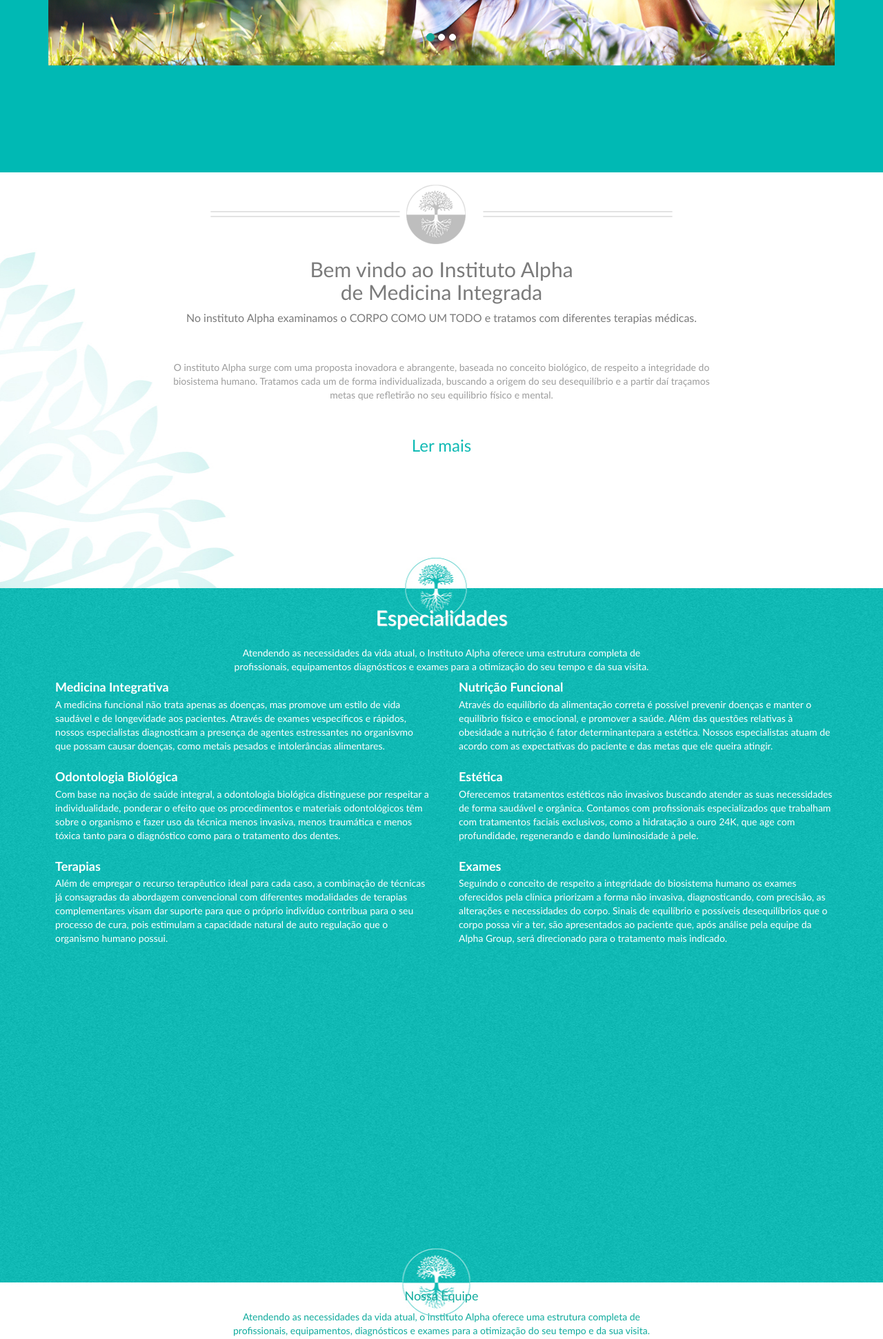
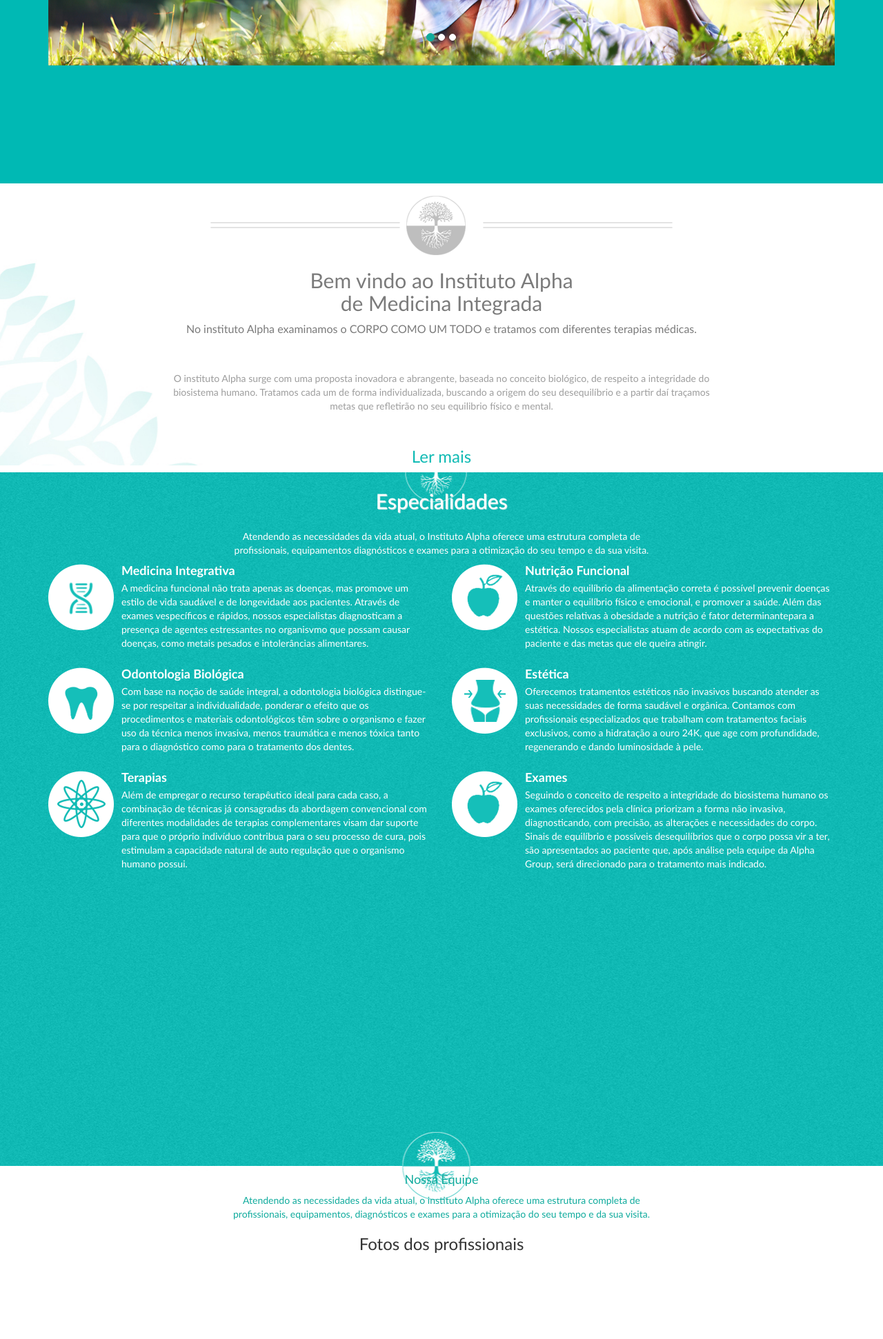
Before and after one commit to pamgaiguer/alphainstitute, a PHP site: page / in a window 1280 px wide. Shown: the part 493-2435 px from the top of the page at 69% size. Run offline with PHP 8.4, Linux system fonts and the light colour scheme.

Commit message:
efetos do alpha

```diff
--- a/css/main.css
+++ b/css/main.css
@@ -1,5 +1,5 @@
-html{
-  background-size: cover;
+html, body{
+  height: 100%;
 }
 body{
   font-family: 'Lato';
@@ -29,6 +29,7 @@
 }
 .go-top{
   background: #FAFAFA;
+  font-family: 'Lato';
   bottom: 0px;
   right: 0px;
   color: #00b9b4;
@@ -63,39 +64,56 @@
   background-color: #10AB9D;
   border: 1px solid #10AB9D;
 }
+.carousel-inner>.item>a>img, .carousel-inner>.item>img, .img-responsive, .thumbnail a>img, .thumbnail>img {
+  display: inline-block;
+}
+.carousel-control.right, .carousel-control.left{
+  background-image: none;
+}
+.arrow{
+  width: 29px;
+  height: 50px;
+  background-repeat: no-repeat;
+  position: absolute;
+  top: 40%;
+}
+.arrow-left{
+  background-image: url('../images/arrow-left.png');
+  left: 30%;
+}
+.arrow-right{
+  background-image: url('../images/arrow-right.png');
+  right: 30%;
+}
 .div-home{
   background-color: #00b9b4;
-  height: 634px;
+  height: 650px;
+  background-size: auto 100%;
 }
 .div-instituto{
-  background-image: url('../images/bg2.jpg');
-  background-repeat: no-repeat;
-  background-size: cover;
-  background-position: top center;
-  height: 606px;
+  background: url('../images/bg2.jpg') no-repeat top center;
+  background-size: auto 100;%
+  height: 610px;
 }
 .div-especialidades{
-  background-image: url('../images/bg3.jpg');
-  background-repeat: no-repeat;
+  background: url('../images/bg3.jpg') no-repeat top center;
   background-size: cover;
-  background-position: top center;
   height: 1006px;
 }
 .div-profissionais{
-  background-image: url('../images/bg4.jpg');
-  background-repeat: no-repeat;
+  background: url('../images/bg4.jpg') no-repeat top center;
   background-size: cover;
-  background-position: top center;
   height: 693px;
 }
 .div-parceiros{
-  background-image: url('../images/bg5.jpg');
-  background-repeat: no-repeat;
+  background: url('../images/bg5.jpg') no-repeat top center;
   background-size: cover;
-  background-position: top center;
   height: 981px;
 }
-
+.div-contato{
+  padding: 20px 0;
+  background-color: white;
+}
 .div-instituto p, .div-instituto h2{
   color: #7b7b7b;
 }
@@ -133,31 +151,6 @@
 .div-profissionais h4, .div-profissionais p{
   color: #10AB9D;
 }
-.carousel-inner>.item>a>img, .carousel-inner>.item>img, .img-responsive, .thumbnail a>img, .thumbnail>img {
-  display: inline-block;
-}
-.carousel-control.right, .carousel-control.left{
-  background-image: none;
-}
-.arrow{
-  width: 29px;
-  height: 50px;
-  background-repeat: no-repeat;
-  position: absolute;
-  top: 40%;
-}
-.arrow-left{
-  background-image: url('../images/arrow-left.png');
-  left: 30%;
-}
-.arrow-right{
-  background-image: url('../images/arrow-right.png');
-  right: 30%;
-}
-.div-contato{
-  padding: 20px 0;
-  background-color: white;
-}
 footer ul li a{
   text-transform: uppercase;
   color: #00b9b4;
--- a/index.html
+++ b/index.html
@@ -39,11 +39,11 @@
 
   <section class="div-home" id="home">
     <div class="container">
-      <div class="carousel slide" data-ride="carousel">
+      <div class="carousel slide" data-ride="carousel" id="carousel-home">
         <ol class="carousel-indicators">
-          <li data-target="#carousel-example-generic" data-slide-to="0" class="active"></li>
-          <li data-target="#carousel-example-generic" data-slide-to="1"></li>
-          <li data-target="#carousel-example-generic" data-slide-to="2"></li>
+          <li data-target="#carousel-home" data-slide-to="0" class="active"></li>
+          <li data-target="#carousel-home" data-slide-to="1"></li>
+          <li data-target="#carousel-home" data-slide-to="2"></li>
         </ol>
 
         <div class="carousel-inner" role="listbox">
@@ -58,11 +58,11 @@
           </div>
         </div>
 
-        <a class="left carousel-control" href="#carousel-example-generic" role="button" data-slide="prev">
+        <a class="left carousel-control" href="#carousel-home" role="button" data-slide="prev">
           <span class="glyphicon glyphicon-chevron-left" aria-hidden="true"></span>
           <span class="sr-only">Previous</span>
         </a>
-        <a class="right carousel-control" href="#carousel-example-generic" role="button" data-slide="next">
+        <a class="right carousel-control" href="#carousel-home" role="button" data-slide="next">
           <span class="glyphicon glyphicon-chevron-right" aria-hidden="true"></span>
           <span class="sr-only">Next</span>
         </a>
@@ -96,13 +96,16 @@
           profissionais, equipamentos diagnósticos e exames para a otimização do seu tempo e da sua visita.
         </p>
         <div class="col-xs-12 col-sm-6 col-md-6 col-lg-6">
-          <div class="media text-left">
-            <div class="media-left">
-              <img class="media-object center-block img-responsive" src="images/espec_001_medicina_integrativa.png">
+
+          <div class="media">
+            <div class="media-left media-top">
+              <a href="#">
+                <img class="media-object" src="images/espec_001_medicina_integrativa.png" height="97" width="96" alt="medicina-integrativa">
+              </a>
             </div>
             <div class="media-body">
-              <h4 class="media-heading">Medicina Integrativa</h4>
-              <p>
+              <h4 class="media-heading text-left">Medicina Integrativa</h4>
+              <p class="text-left">
                 A medicina funcional não trata apenas as doenças, mas promove um estilo de vida saudável e de
                 longevidade aos pacientes. Através de exames vespecíficos e rápidos, nossos especialistas diagnosticam a
                 presença de agentes estressantes no organisvmo que possam causar doenças, como metais pesados e
@@ -110,13 +113,16 @@
               </p>
             </div>
           </div>
-          <div class="media text-left">
-            <div class="media-left">
-              <img class="media-object center-block img-responsive" src="images/espec_002_odontologia_biologica.png">
+
+          <div class="media">
+            <div class="media-left media-top">
+              <a href="#">
+                <img class="media-object" src="images/espec_002_odontologia_biologica.png" height="97" width="96" alt="odontologia-biologica">
+              </a>
             </div>
             <div class="media-body">
-              <h4 class="media-heading">Odontologia Biológica</h4>
-              <p>
+              <h4 class="media-heading text-left">Odontologia Biológica</h4>
+              <p class="text-left">
                 Com base na noção de saúde integral, a odontologia biológica distingue­se por respeitar a individualidade,
                 ponderar o efeito que os procedimentos e materiais odontológicos têm sobre o organismo e fazer uso da
                 técnica menos invasiva, menos traumática e menos tóxica tanto para o diagnóstico como para o tratamento
@@ -124,13 +130,15 @@
               </p>
             </div>
           </div>
-          <div class="media text-left">
-            <div class="media-left">
-              <img class="media-object center-block img-responsive" src="images/espec_003_terapias.png">
+          <div class="media">
+            <div class="media-left media-top">
+              <a href="#">
+                <img class="media-object" src="images/espec_003_terapias.png" height="97" width="96" alt="terapias">
+              </a>
             </div>
             <div class="media-body">
-              <h4 class="media-heading">Terapias</h4>
-              <p>
+              <h4 class="media-heading text-left">Terapias</h4>
+              <p class="text-left">
                 Além de empregar o recurso terapêutico ideal para cada caso, a combinação de técnicas já consagradas da
                 abordagem convencional com diferentes modalidades de terapias complementares visam dar suporte para
                 que o próprio indivíduo contribua para o seu processo de cura, pois estimulam a capacidade natural de auto­
@@ -139,41 +147,48 @@
             </div>
           </div>
         </div>
+        <div class="col-xs-12 col-sm-6 col-md-6 col-lg-6">
 
-        <div class="col-xs-12 col-sm-6 col-md-6 col-lg-6">
-          <div class="media text-left">
-            <div class="media-left">
-              <img class="media-object center-block img-responsive" src="images/espec_004_nutricao_funcional.png">
+          <div class="media">
+            <div class="media-left media-top">
+              <a href="#">
+                <img class="media-object" src="images/espec_004_nutricao_funcional.png" height="97" width="96" alt="nutricao-funcional">
+              </a>
             </div>
             <div class="media-body">
-              <h4 class="media-heading">Nutrição Funcional</h4>
-              <p>
+              <h4 class="media-heading text-left">Nutrição Funcional</h4>
+              <p class="text-left">
                 Através do equilíbrio da alimentação correta é possível prevenir doenças e manter o equilíbrio físico e
                 emocional, e promover a saúde. Além das questões relativas à obesidade a nutrição é fator determinantepara a estética. Nossos especialistas atuam de acordo com as expectativas do paciente e das metas que ele
                 queira atingir.
               </p>
             </div>
           </div>
-          <div class="media text-left">
-            <div class="media-left">
-              <img class="media-object center-block img-responsive" src="images/espec_005_estetica.png">
+
+          <div class="media">
+            <div class="media-left media-top">
+              <a href="#">
+                <img class="media-object" src="images/espec_005_estetica.png" height="97" width="96" alt="nutricao-funcional">
+              </a>
             </div>
             <div class="media-body">
-              <h4 class="media-heading">Estética</h4>
-              <p>
+              <h4 class="media-heading text-left">Estética</h4>
+              <p class="text-left">
                 Oferecemos tratamentos estéticos não invasivos buscando atender as suas necessidades de forma saudável
                 e orgânica. Contamos com profissionais especializados que trabalham com tratamentos faciais exclusivos,
                 como a hidratação a ouro 24K, que age com profundidade, regenerando e dando luminosidade à pele.
               </p>
             </div>
           </div>
-          <div class="media text-left">
-            <div class="media-left">
-              <img class="media-object center-block img-responsive" src="images/espec_006_exames.png">
+          <div class="media">
+            <div class="media-left media-top">
+              <a href="#">
+                <img class="media-object" src="images/espec_004_nutricao_funcional.png" height="97" width="96" alt="nutricao-funcional">
+              </a>
             </div>
             <div class="media-body">
-              <h4 class="media-heading">Exames</h4>
-              <p>
+              <h4 class="media-heading text-left">Exames</h4>
+              <p class="text-left">
                 Seguindo o conceito de respeito a integridade do bio­sistema humano os exames oferecidos pela clínica
                 priorizam a forma não invasiva, diagnosticando, com precisão, as alterações e necessidades do corpo. Sinais
                 de equilíbrio e possíveis desequilíbrios que o corpo possa vir a ter, são apresentados ao paciente que, após
@@ -182,10 +197,8 @@
             </div>
           </div>
         </div>
-
       </div>
     </div>
-
   </section>
 
   <section class="div-profissionais text-center" id="profissionais">
@@ -239,8 +252,8 @@
     </div>
   </section>
 
-<script src="js/jquery-2.1.3.min.js"></script>
-<script src="js/bootstrap.min.js"></script>
-<script src="js/main.js"></script>
+  <script src="js/jquery-2.1.3.min.js"></script>
+  <script src="js/bootstrap.min.js"></script>
+  <script src="js/main.js"></script>
 </body>
 </html>
```
